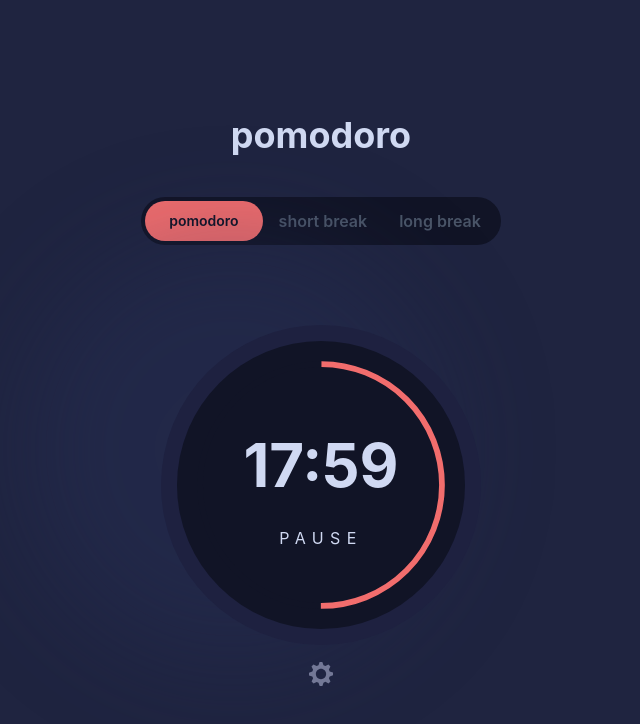
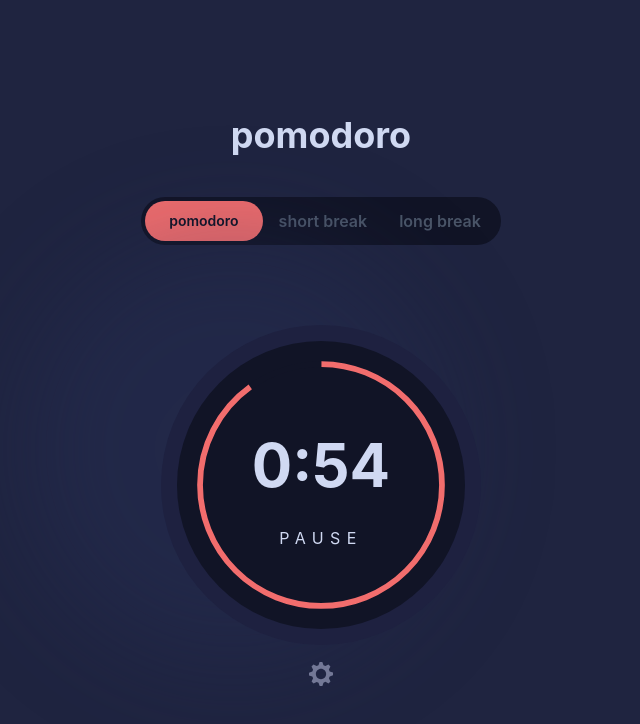
Before and after one commit to dtn1999/pomodoro, a Next.js app: page / in a window 1280 px wide. Shown: the top 724 px of the page, without its empty margins (319-959 px from the left). Built offline with nearby package versions, Linux system fonts and the light colour scheme.

Commit message:
fixed issue with timer progress

```diff
--- a/components/Timer.tsx
+++ b/components/Timer.tsx
@@ -1,10 +1,32 @@
 import { Box, Text, CircularProgress } from "@chakra-ui/react";
+import { differenceInMinutes, format, differenceInSeconds } from "date-fns";
+import useSound from "use-sound";
+
 import React from "react";
 
-interface Props {}
+interface Props {
+  duration: number;
+  nextStep: string;
+}
 
-const Timer: React.FC<Props> = ({}) => {
-  const [] = React.useState<number>();
+const Timer: React.FC<Props> = React.memo(({ duration, nextStep }) => {
+  const startTime = React.useMemo(() => new Date(), [duration]);
+  const [remainingTime, setRemainingTime] = React.useState<string>("");
+  const [progression, setProgression] = React.useState<number>(100);
+
+  React.useEffect(() => {
+    const interval = setInterval(() => {
+      const min = duration - 1 - differenceInMinutes(new Date(), startTime);
+      const sec = 59 - (differenceInSeconds(new Date(), startTime) % 60);
+      setRemainingTime(`${min}:${sec < 10 ? "0" + sec : sec}`);
+      /*  update progression  */
+      const updatedProgression = ((min * 60 + sec) / (duration * 60)) * 100;
+      setProgression(updatedProgression);
+    }, 1000);
+    return () => {
+      clearInterval(interval);
+    };
+  }, [duration]);
   return (
     <Box
       bg="#fff"
@@ -42,7 +64,7 @@ const Timer: React.FC<Props> = ({}) => {
           flexDir="column"
         >
           <Text fontSize="6xl" fontWeight="bold" color="#D0D9F2">
-            17:59
+            {remainingTime}
           </Text>
           <Text
             letterSpacing="0.4rem"
@@ -50,13 +72,13 @@ const Timer: React.FC<Props> = ({}) => {
             mt="1rem"
             color="#D0D9F2"
           >
-            pause
+            {nextStep}
           </Text>
         </Box>
 
         <CircularProgress
           size="100%"
-          value={50}
+          value={progression}
           thickness="2px"
           color="#F26D6D"
           bgColor=""
@@ -65,6 +87,6 @@ const Timer: React.FC<Props> = ({}) => {
       </Box>
     </Box>
   );
-};
+});
 
 export default Timer;
--- a/package.json
+++ b/package.json
@@ -17,7 +17,8 @@
     "framer-motion": "^4",
     "next": "11.1.2",
     "react": "17.0.2",
-    "react-dom": "17.0.2"
+    "react-dom": "17.0.2",
+    "use-sound": "^4.0.1"
   },
   "devDependencies": {
     "@types/react": "17.0.29",
--- a/pages/index.tsx
+++ b/pages/index.tsx
@@ -71,13 +71,13 @@ const Home: NextPage = () => {
                 justifyContent="center"
                 alignItems="center"
               >
-                <Timer />
+                <Timer duration={1} nextStep="pause" />
               </TabPanel>
               <TabPanel>
-                <Timer />
+                <Timer duration={25} nextStep="pause" />
               </TabPanel>
               <TabPanel>
-                <Timer />
+                <Timer duration={25} nextStep="pause" />
               </TabPanel>
             </TabPanels>
           </Tabs>
```
Also changed, not shown: 2 other files (tests, documents, lock files or other folders).
